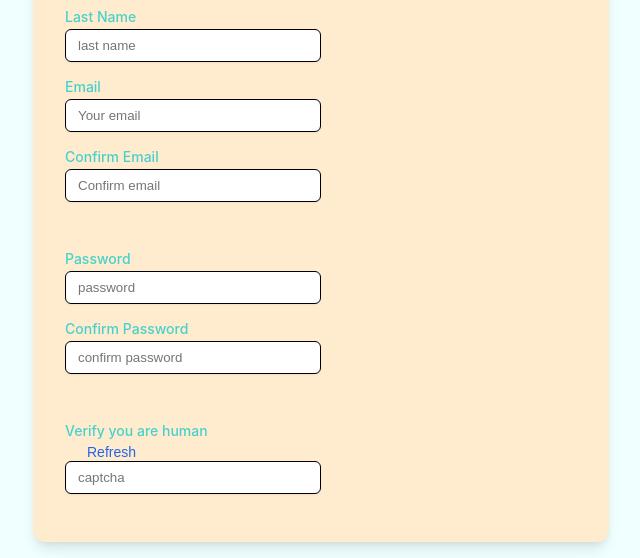
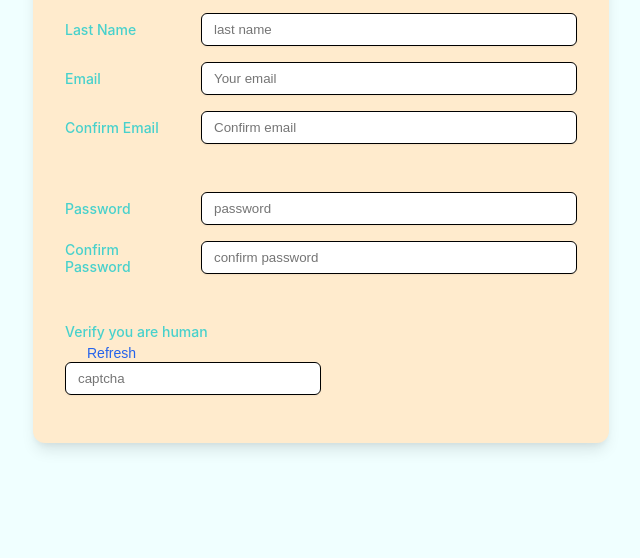
Before and after one commit to Sunil-315/git-test, a plain HTML site: page index.html in a window 1280 px wide. Shown: the part 295-853 px from the top of the page, without its empty margins (319-959 px from the left). After the commit the page ends 800 px from the top, so only its background shows below. Drawn offline with Linux system fonts and the light colour scheme.

Commit message:
input aligned to label

```diff
--- a/index.html
+++ b/index.html
@@ -12,32 +12,32 @@
             Create Your Account
         </h1>
         <form id="signupForm">
-            <div>
+            <div class="form-row">
                 <label for="firstName">First Name</label>
                 <input type="text" id="firstName" name="name" placeholder="first name ">
             </div>
-            <div>
+            <div class="form-row">
                 <label for="MiddleName">Middle Name</label>
                 <input type="text" id="MiddleName" name="name" placeholder="middle name ">
             </div>
-            <div>
+            <div class="form-row">
                 <label for="LastName">Last Name</label>
                 <input type="text" id="LastName" name="name" placeholder="last name ">
             </div>
-            <div>
+            <div class="form-row">
                 <label for="email">Email</label>
                 <input type="email" id="email" name="email" placeholder="Your email">
             </div>
-            <div>
+            <div class="form-row">
                 <label for="confirmemail">Confirm Email</label>
                 <input type="email" id="confirmemail" name="email" placeholder="Confirm email">
                 <p class="error-message" id="email-error"></p>
             </div>
-            <div>
+            <div class="form-row">
                 <label for="password">Password</label>
                 <input type="password" id="password" name="password" placeholder="password">
             </div>
-            <div>
+            <div class="form-row">
                 <label for="confirmpassword">Confirm Password</label>
                 <input type="password" id="confirmpassword" name="confirmpassword" placeholder="confirm password">
                 <p class="error-message" id="password-error"></p>
--- a/style.css
+++ b/style.css
@@ -33,11 +33,14 @@ form{
 }
 
 label{
+    flex-basis: 120px;
+    flex-shrink: 0;
+    padding-right: 1rem;
+
     display: block;
     font-size: 0.875rem;
     font-weight: 500;
     color: mediumturquoise;
-    margin-bottom: 0.25rem;
 }
 
 input[type="text"],
@@ -61,6 +64,10 @@ input[type="password"]:focus{
 }
 
 .error-message{
+    flex-basis: 100%;
+    margin-left: 136px;
+
+
     color: red;
     font-size: 0.75rem;
     margin-top: 0.25rem;
@@ -134,3 +141,13 @@ button[type="submit"]:hover{
     text-align: center;
     font-weight: 600;
 }
+
+.form-row{
+    display: flex;
+    align-items: center;
+    flex-wrap: wrap;
+}
+
+.form-row input{
+    flex-grow: 1;
+}
```
